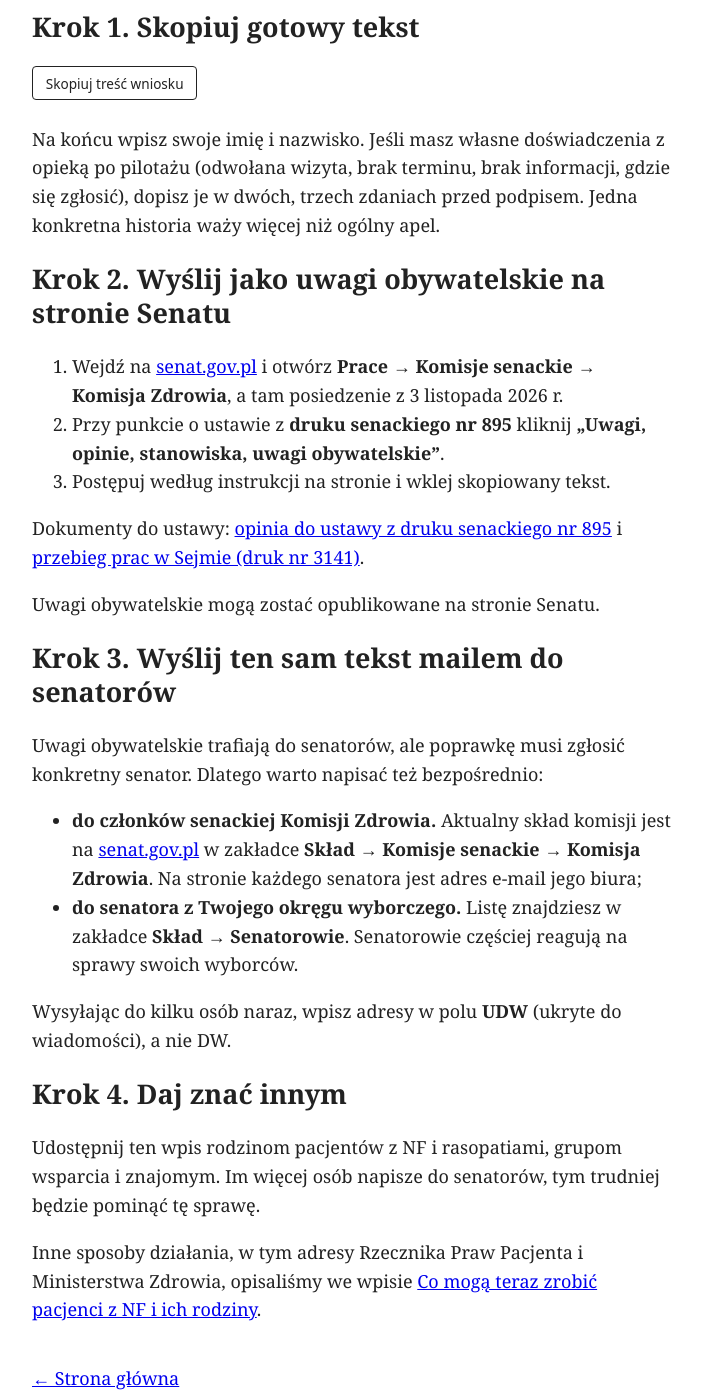
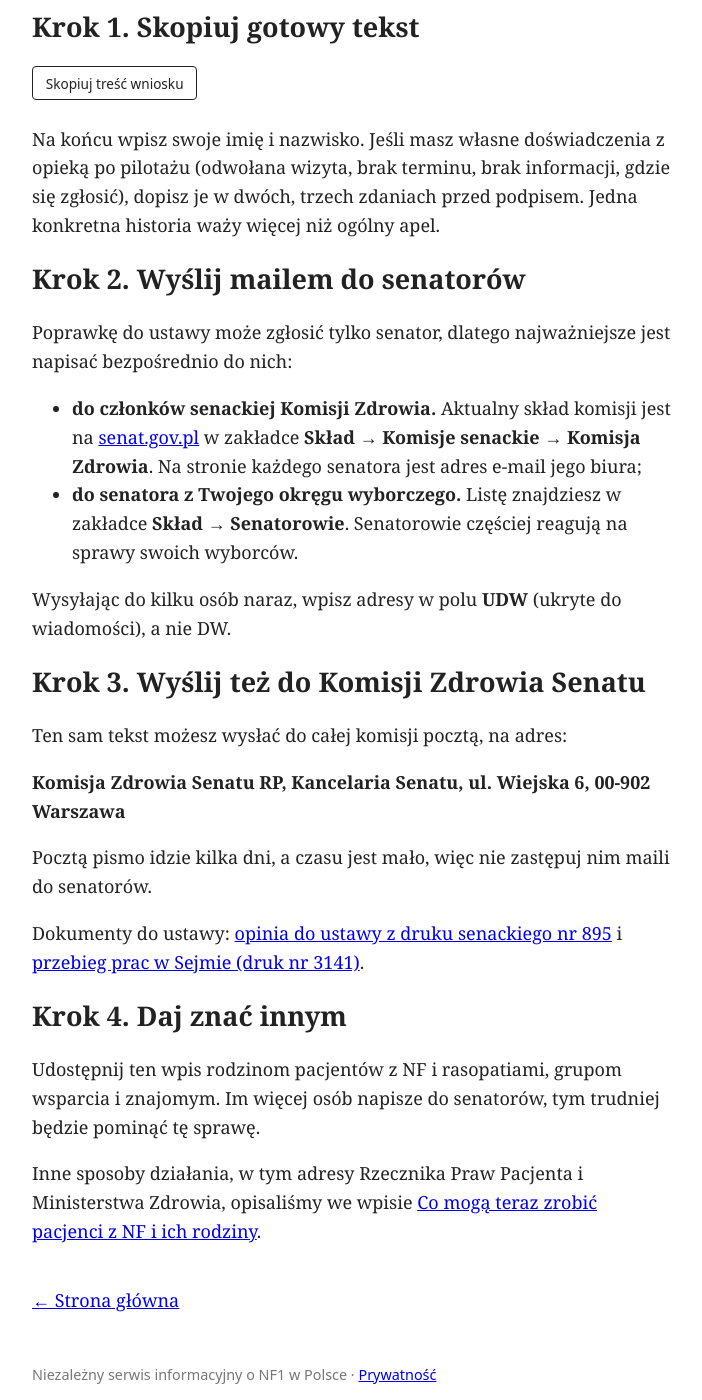
Before and after one commit to sylwiaeb/nf1news, a Jekyll site: the page built from _posts/2026-11-03-senat-uwagi-oecr.md, in a window 1280 px wide and 1400 px high, scrolled down 956 px. Shown: the whole window, without its empty margins (288-990 px from the left). Built offline with Jekyll 4.4.1, drawn with Linux system fonts in a browser that asks for light colours.

Commit message:
Poprawka instrukcji: uwagi do Senatu mailem i pocztą, nie przez formularz
Co-Authored-By: Claude Opus 5.5 <noreply@anthropic.com>
Claude-Session: https://claude.ai/code/session_019jaYAUrvFxzDMrZaHzH4de

```diff
--- a/_posts/2026-11-03-senat-uwagi-oecr.md
+++ b/_posts/2026-11-03-senat-uwagi-oecr.md
@@ -21,25 +21,25 @@ Senat może to jeszcze zmienić. Ma na to 30 dni od przekazania ustawy przez Sej
 
 Na końcu wpisz swoje imię i nazwisko. Jeśli masz własne doświadczenia z opieką po pilotażu (odwołana wizyta, brak terminu, brak informacji, gdzie się zgłosić), dopisz je w dwóch, trzech zdaniach przed podpisem. Jedna konkretna historia waży więcej niż ogólny apel.
 
-## Krok 2. Wyślij jako uwagi obywatelskie na stronie Senatu
+## Krok 2. Wyślij mailem do senatorów
 
-1. Wejdź na [senat.gov.pl](https://www.senat.gov.pl) i otwórz **Prace → Komisje senackie → Komisja Zdrowia**, a tam posiedzenie z 3 listopada 2026 r.
-2. Przy punkcie o ustawie z **druku senackiego nr 895** kliknij **„Uwagi, opinie, stanowiska, uwagi obywatelskie”**.
-3. Postępuj według instrukcji na stronie i wklej skopiowany tekst.
-
-Dokumenty do ustawy: [opinia do ustawy z druku senackiego nr 895](https://www.senat.gov.pl/gfx/senat/pl/senatekspertyzy/8168/plik/895o.pdf) i [przebieg prac w Sejmie (druk nr 3141)](https://www.sejm.gov.pl/sejm10.nsf/PrzebiegProc.xsp?nr=3141).
-
-Uwagi obywatelskie mogą zostać opublikowane na stronie Senatu.
-
-## Krok 3. Wyślij ten sam tekst mailem do senatorów
-
-Uwagi obywatelskie trafiają do senatorów, ale poprawkę musi zgłosić konkretny senator. Dlatego warto napisać też bezpośrednio:
+Poprawkę do ustawy może zgłosić tylko senator, dlatego najważniejsze jest napisać bezpośrednio do nich:
 
 - **do członków senackiej Komisji Zdrowia.** Aktualny skład komisji jest na [senat.gov.pl](https://www.senat.gov.pl) w zakładce **Skład → Komisje senackie → Komisja Zdrowia**. Na stronie każdego senatora jest adres e-mail jego biura;
 - **do senatora z Twojego okręgu wyborczego.** Listę znajdziesz w zakładce **Skład → Senatorowie**. Senatorowie częściej reagują na sprawy swoich wyborców.
 
 Wysyłając do kilku osób naraz, wpisz adresy w polu **UDW** (ukryte do wiadomości), a nie DW.
 
+## Krok 3. Wyślij też do Komisji Zdrowia Senatu
+
+Ten sam tekst możesz wysłać do całej komisji pocztą, na adres:
+
+**Komisja Zdrowia Senatu RP, Kancelaria Senatu, ul. Wiejska 6, 00-902 Warszawa**
+
+Pocztą pismo idzie kilka dni, a czasu jest mało, więc nie zastępuj nim maili do senatorów.
+
+Dokumenty do ustawy: [opinia do ustawy z druku senackiego nr 895](https://www.senat.gov.pl/gfx/senat/pl/senatekspertyzy/8168/plik/895o.pdf) i [przebieg prac w Sejmie (druk nr 3141)](https://www.sejm.gov.pl/sejm10.nsf/PrzebiegProc.xsp?nr=3141).
+
 ## Krok 4. Daj znać innym
 
 Udostępnij ten wpis rodzinom pacjentów z NF i rasopatiami, grupom wsparcia i znajomym. Im więcej osób napisze do senatorów, tym trudniej będzie pominąć tę sprawę.
```
Also changed, not shown: _posts/2026-11-03-osrodki-eksperckie-w-senacie.md (+1 -1 lines).
